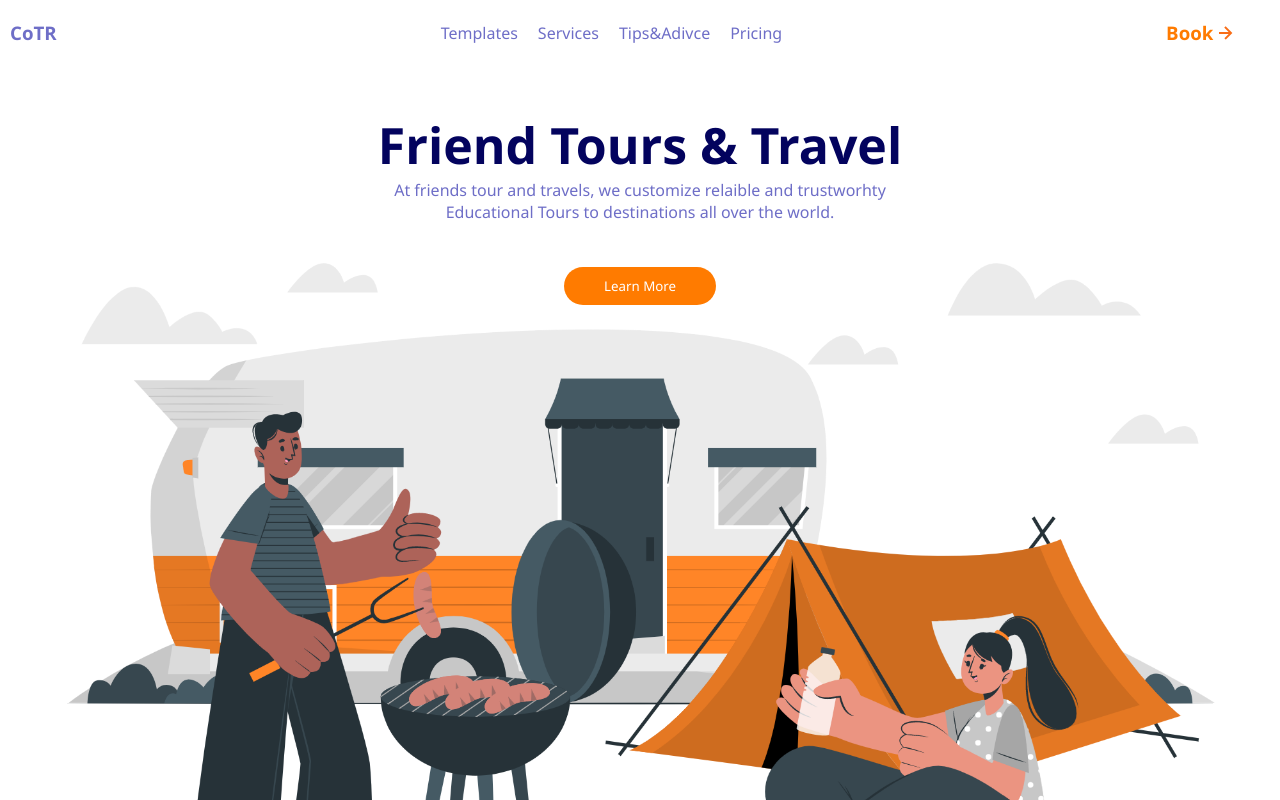
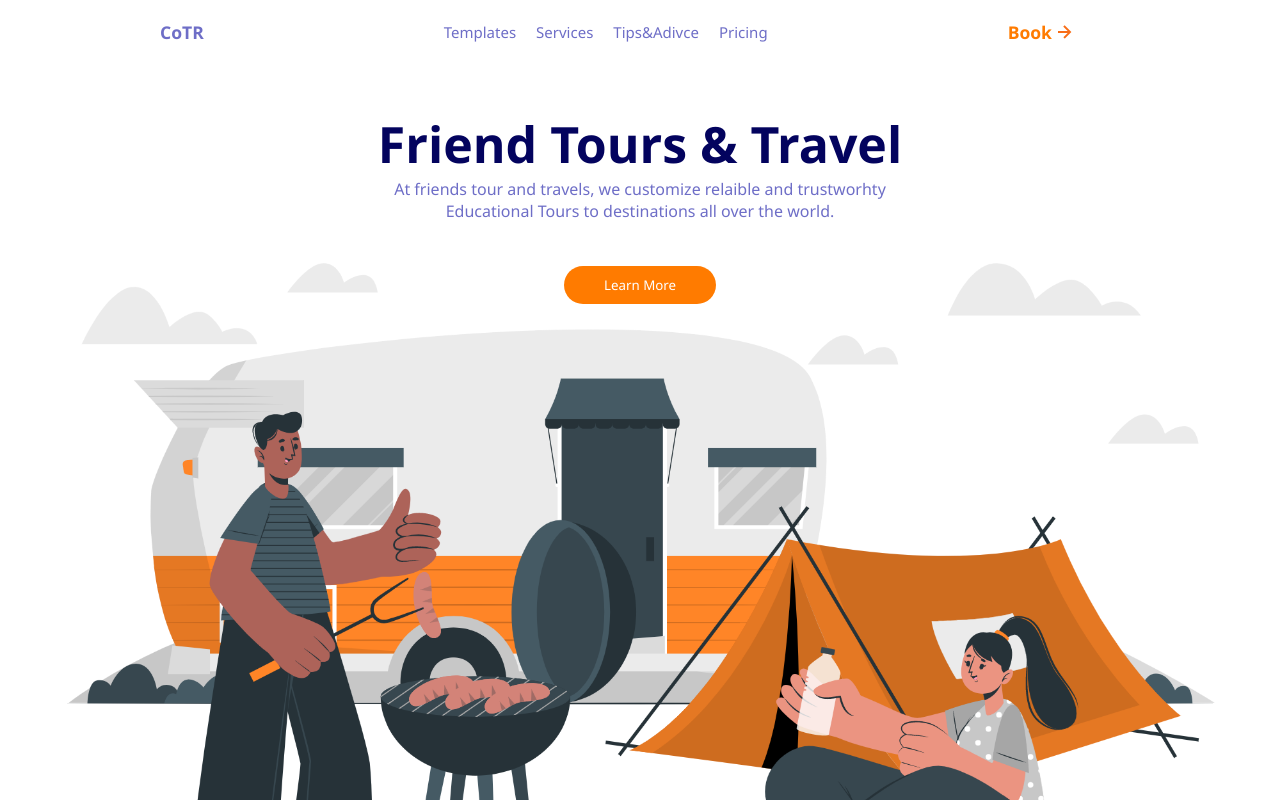
Before and after one commit to GideonTwum/friendsTour-Travel, a plain HTML site: page index.html in a window 1280 px wide. Drawn offline with Linux system fonts and the light colour scheme.

Commit message:
font-size added

```diff
--- a/css/style.css
+++ b/css/style.css
@@ -13,14 +13,16 @@ body{
 
 header{
     display: flex;
-    gap: 24rem;
+    gap: 15rem;
     align-items: center;
     margin-top: 20px;
+    font-size: 15px;
+
 }
 
 .logo h3{
     color: rgb(110, 110, 199);
-    margin-left: 10px;
+    margin-left: 10rem;
 }
 
 .navbar ul{
```
